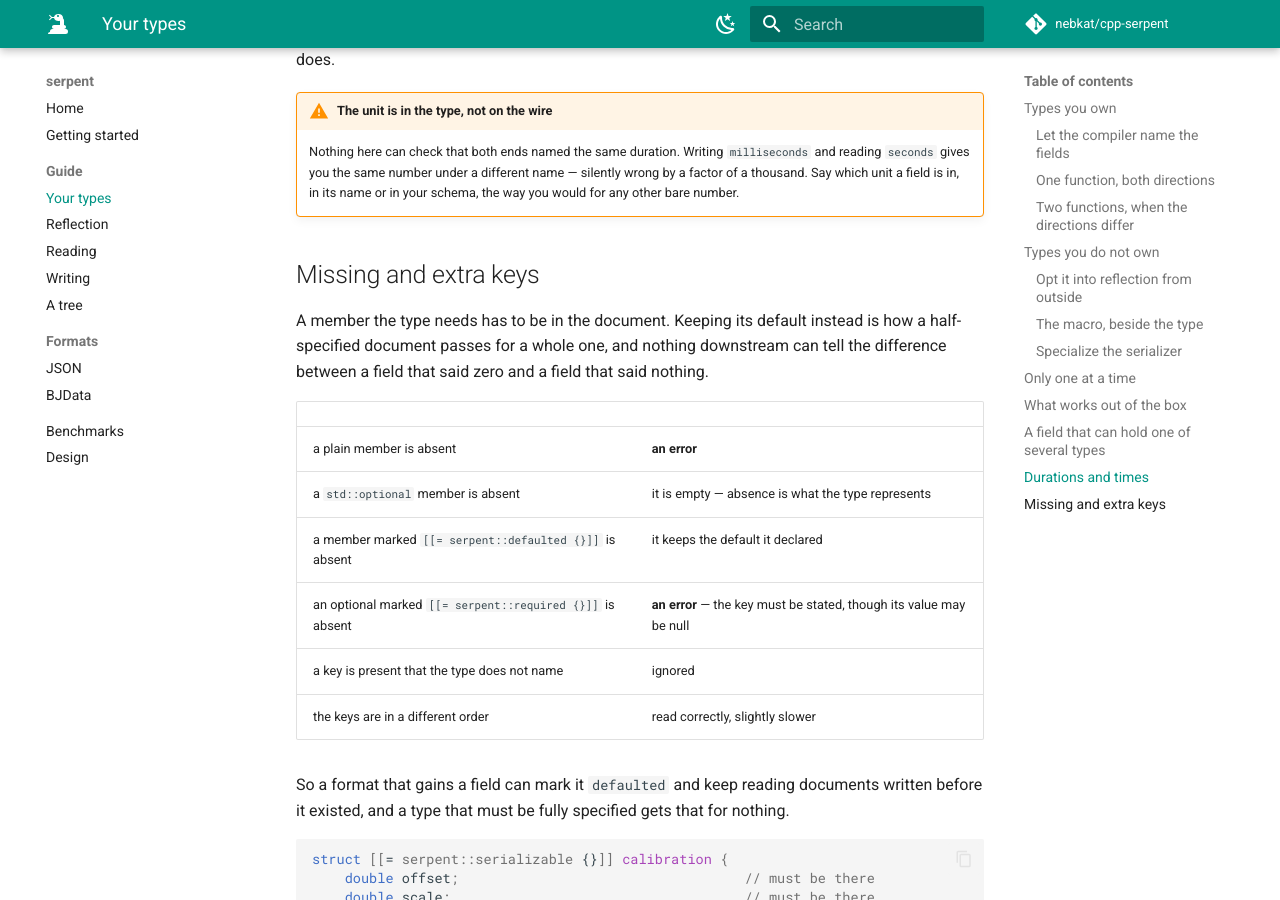
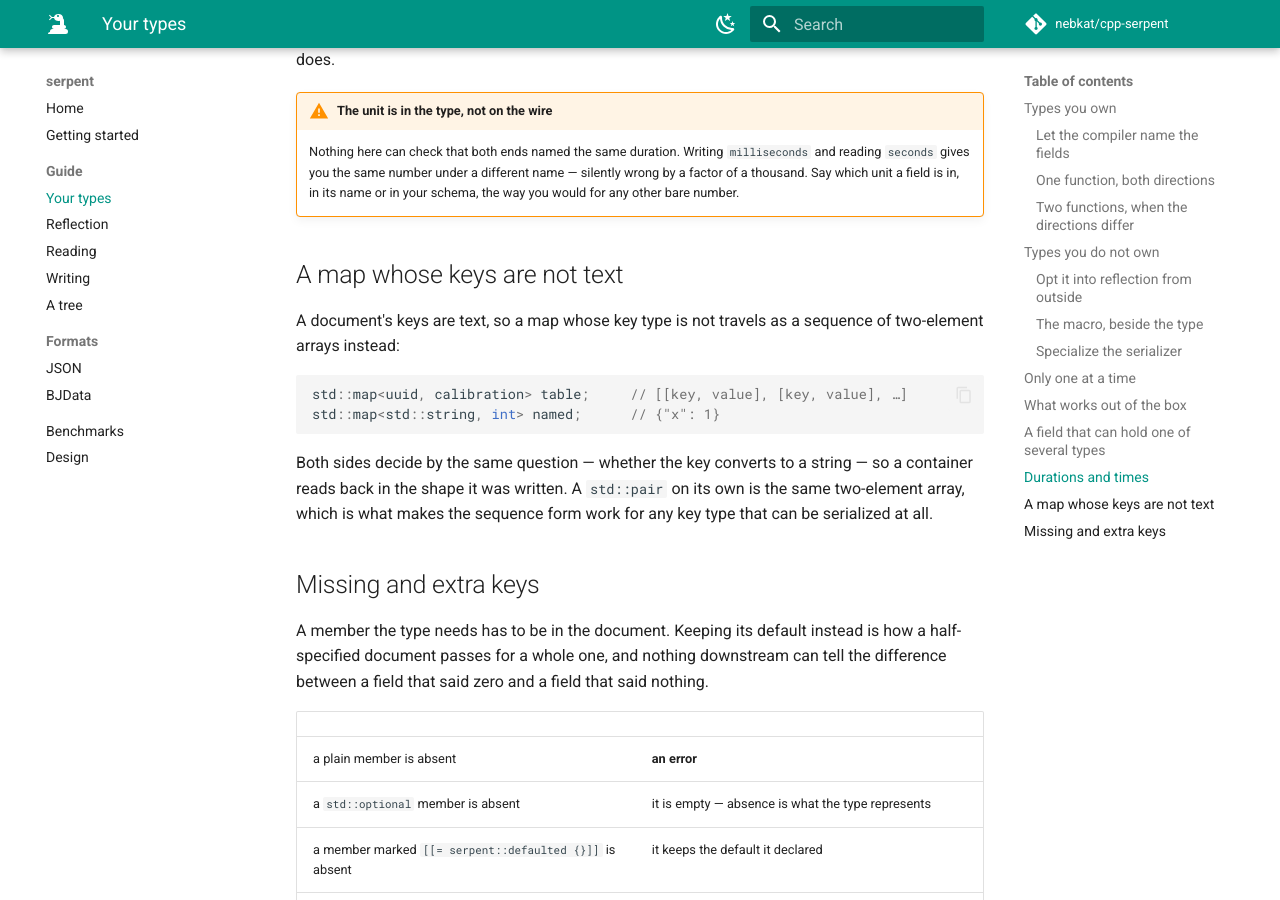
Before and after one commit to nebkat/cpp-serpent, an MkDocs documentation site: the page built from docs/types.md, in a window 1280 px wide and 900 px high, scrolled down 4916 px. Built offline with MkDocs 1.6.1 and Material for MkDocs 9.7.7, drawn with Linux system fonts in a browser that asks for light colours; comment, search, counter and statistics services are not loaded.

Commit message:
fix: Carry a map whose keys are not text
A document's keys are text, so a map keyed by anything else cannot be an
object. The write side knew that and fell through to the range branch;
the read side asked only whether the container took emplace, so it tried
to read an object that was never written - and for a key not constructible
from a string_view it did not compile at all.

Both sides now decide by the same question, and such a map travels as a
sequence of two-element arrays. A std::pair is that array on its own,
which is what makes the form work for any key a type can serialize.

````diff
--- a/docs/types.md
+++ b/docs/types.md
@@ -248,6 +248,20 @@ does.
     factor of a thousand. Say which unit a field is in, in its name or in your schema, the way
     you would for any other bare number.
 
+## A map whose keys are not text
+
+A document's keys are text, so a map whose key type is not travels as a sequence of two-element
+arrays instead:
+
+```cpp
+std::map<uuid, calibration> table;     // [[key, value], [key, value], …]
+std::map<std::string, int> named;      // {"x": 1}
+```
+
+Both sides decide by the same question — whether the key converts to a string — so a container
+reads back in the shape it was written. A `std::pair` on its own is the same two-element array,
+which is what makes the sequence form work for any key type that can be serialized at all.
+
 ## Missing and extra keys
 
 A member the type needs has to be in the document. Keeping its default instead is how a
````
Also changed, not shown: 4 other files.
